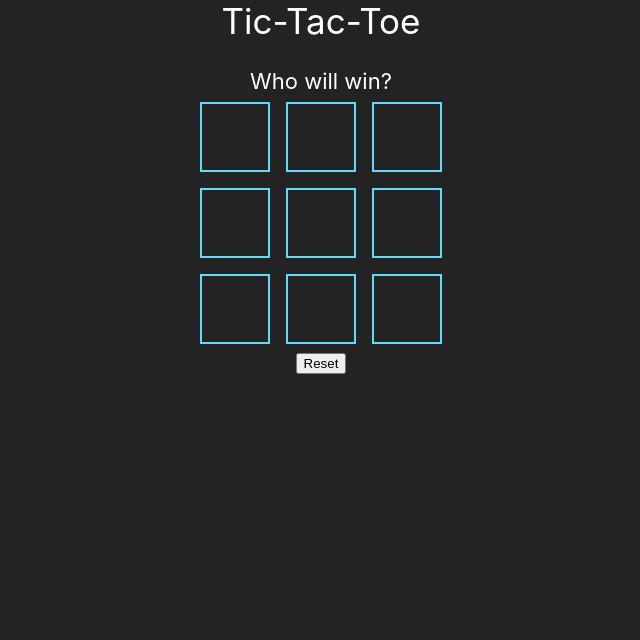
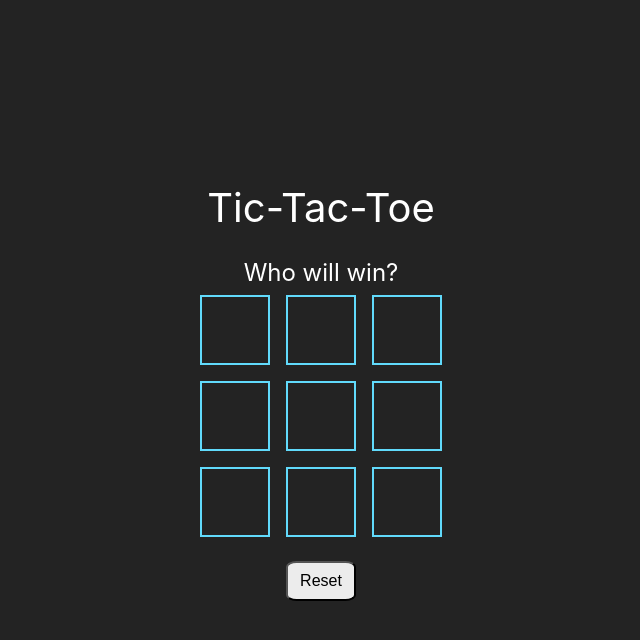
Before and after one commit to KajsiaAnderson/tic-tac-toe, a React (Create React App) app: page / in a window 1280 px wide. Shown: the top 640 px of the page, without its empty margins (319-959 px from the left). Built offline with nearby package versions, Linux system fonts and the light colour scheme.

Commit message:
updated styling

```diff
--- a/src/App.css
+++ b/src/App.css
@@ -1,18 +1,27 @@
+*{
+  box-sizing: border-box;
+  margin: 0;
+  padding: 0;
+}
+
 .App {
-  text-align: center;
   width: 100vw;
   height: 100vh;
   background-color: #232323;
+  display: flex;
+  flex-direction: column;
+  justify-content: center;
+  align-items: center;
 }
 
 header {
   color: white;
-  font-size: 35px;
+  font-size: 2.5rem;
   margin-bottom: 2%;
 }
 
 span {
-  font-size: 22px;
+  font-size: 1.5rem;
   color: white;
 }
 
@@ -39,3 +48,16 @@ img {
   gap: 1em;
   grid-template-rows: 70px 70px 70px;
 }
+
+button{
+  font-size: 1rem;
+  margin: 1rem;
+  width: 70px;
+  height: 40px;
+  border-radius: 15%;
+  background-color: rgb(236, 236, 236);
+}
+
+button:hover{
+  background-color: white;
+}
```
Also changed, not shown: tic-tac-toe.png (added), 1 other file (tests, documents, lock files or other folders).
